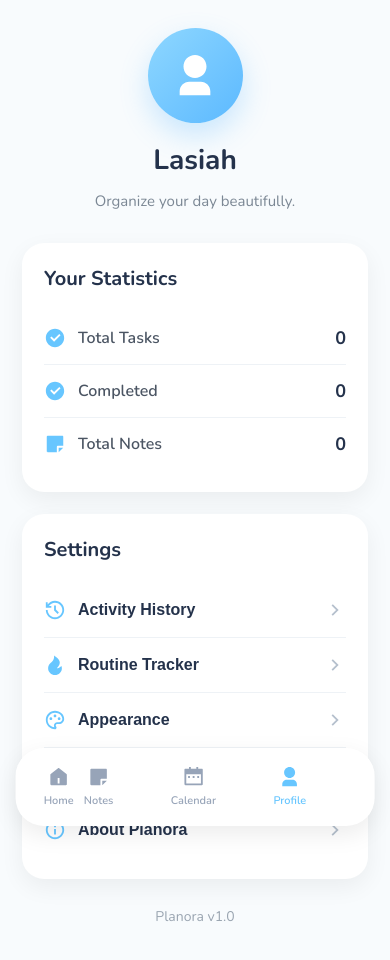
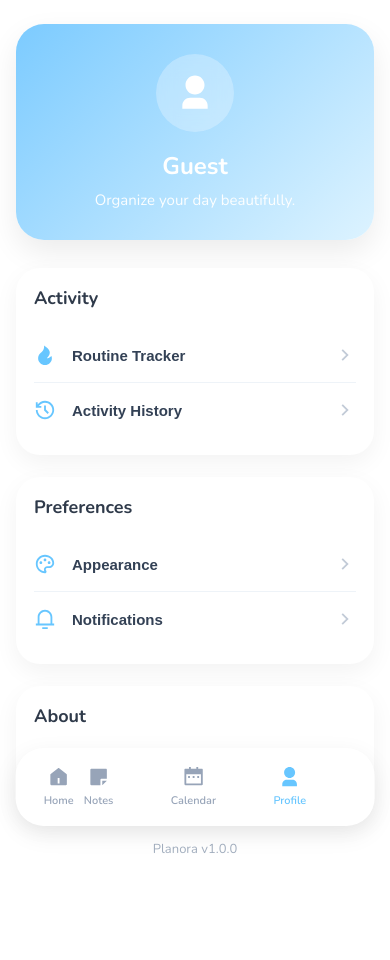
Before and after one commit to lasiah07/daily-planner, a React (Vite) app: page /profile in a window 390 px wide. Shown: the top 960 px of the page. Built offline with nearby package versions, Linux system fonts and the light colour scheme.

Commit message:
Refactor profile page and prepare authentication structure

```diff
--- a/src/pages/Profile/Profile.css
+++ b/src/pages/Profile/Profile.css
@@ -1,245 +1,186 @@
 .profile-page {
-
   max-width: 430px;
-
   margin: auto;
-
-    min-height: 100vh;
-
-    padding: 28px 22px 120px;
-
-    background: #F8FBFD;
-
+  padding: 28px 20px 120px;
 }
 
 .profile-header {
+  background: linear-gradient(
+    135deg,
+    #7CCBFF,
+    #DDF3FF
+  );
+
+  border-radius: 28px;
+
+  padding: 34px 24px;
 
   display: flex;
-
   flex-direction: column;
-
   align-items: center;
 
-    text-align: center;
+  box-shadow: 0 12px 30px rgba(0, 0, 0, .08);
 
-    margin-bottom: 30px;
-
+  margin-bottom: 28px;
 }
 
 .avatar {
-
-    width: 95px;
-
-    height: 95px;
+  width: 88px;
+  height: 88px;
 
   border-radius: 50%;
 
-    background: linear-gradient(
-        135deg,
-        #8ED7FF,
-        #5CB9FF
-    );
+  background: rgba(255,255,255,.28);
 
   display: flex;
-
   justify-content: center;
-
   align-items: center;
-
-    color: white;
-
-    font-size: 46px;
-
-    box-shadow:
-        0 12px 28px rgba(92,185,255,.30);
 
   margin-bottom: 18px;
 
+  backdrop-filter: blur(10px);
+}
+
+.avatar svg {
+  font-size: 42px;
+  color: white;
 }
 
 .profile-header h2 {
-
-    margin: 0;
-
+  color: white;
   font-size: 28px;
-
-    color: #24324B;
-
+  font-weight: 700;
 }
 
 .profile-header p {
+  margin-top: 8px;
 
-    margin-top: 10px;
-
-    color: #7B8794;
+  color: rgba(255,255,255,.95);
 
   font-size: 15px;
 
-    line-height: 1.6;
-
+  text-align: center;
 }
 
-.stats-card,
 .settings-card {
-
   background: white;
 
-    border-radius: 22px;
+  border-radius: 24px;
 
   padding: 22px;
 
   margin-bottom: 22px;
 
-    box-shadow:
-        0 8px 24px rgba(0,0,0,.06);
-
+  box-shadow: 0 8px 24px rgba(0,0,0,.05);
 }
 
-.stats-card h3,
 .settings-card h3 {
-
-    margin: 0 0 20px;
-
-    color: #24324B;
-
-    font-size: 20px;
-
-}
-
-.stat-item {
-
-    display: flex;
-
-    justify-content: space-between;
-
-    align-items: center;
-
-    padding: 14px 0;
-
-    border-bottom: 1px solid #EEF2F6;
-
-}
-
-.stat-item:last-child {
-
-    border-bottom: none;
-
-}
-
-.stat-left {
-
-    display: flex;
-
-    align-items: center;
-
-    gap: 12px;
-
-}
-
-.stat-left svg {
-
-    color: #67C6FF;
-
-    font-size: 22px;
-
-}
-
-.stat-left span {
-
-    color: #4B5563;
-
-    font-weight: 600;
-
-}
-
-.stat-item strong {
-
-    color: #24324B;
+  margin-bottom: 18px;
 
   font-size: 18px;
 
+  color: #2F3A4A;
 }
 
 .setting-item {
-
   width: 100%;
 
-    border: none;
-
-    background: transparent;
-
   display: flex;
-
   justify-content: space-between;
-
   align-items: center;
 
   padding: 16px 0;
 
+  border: none;
+  background: transparent;
+
   cursor: pointer;
 
-    border-bottom: 1px solid #EEF2F6;
+  transition: .2s;
+}
 
-    transition: .25s;
+.setting-item:not(:last-child) {
+  border-bottom: 1px solid #EEF3F8;
+}
+
+.setting-item:hover {
+  transform: translateX(4px);
+}
+
+.setting-left {
+  display: flex;
+  align-items: center;
+
+  gap: 16px;
+}
+
+.setting-left svg {
+  font-size: 22px;
+
+  color: #67C6FF;
+}
+
+.setting-left span {
+  font-size: 15px;
+
+  color: #334155;
+
+  font-weight: 600;
+}
+
+.setting-item > svg {
+  font-size: 22px;
+
+  color: #C2CBD7;
+}
+
+.version {
+  margin-top: 12px;
+
+  text-align: center;
+
+  font-size: 13px;
+
+  color: #A3AFBF;
+}
+
+@media (max-width:480px){
+
+.profile-page{
+
+    padding:24px 16px 120px;
 
 }
 
-.setting-item:last-child {
+.profile-header{
 
-    border-bottom: none;
+    padding:30px 20px;
 
 }
 
-.setting-item:hover {
+.avatar{
 
-    transform: translateX(4px);
+    width:78px;
+    height:78px;
 
 }
 
-.setting-left {
+.avatar svg{
 
-    display: flex;
-
-    align-items: center;
-
-    gap: 12px;
+    font-size:38px;
 
 }
 
-.setting-left svg {
+.profile-header h2{
 
-    color: #67C6FF;
-
-    font-size: 22px;
+    font-size:24px;
 
 }
 
-.setting-left span {
+.settings-card{
 
-    font-size: 16px;
-
-    color: #24324B;
-
-    font-weight: 600;
+    padding:18px;
 
 }
 
-.setting-item > svg {
-
-    color: #B5C0CD;
-
-    font-size: 22px;
-
 }
-
-.version {
-
-    margin-top: 28px;
-
-    text-align: center;
-
-    color: #9AA5B1;
-
-    font-size: 14px;
-
-}
--- a/src/pages/Profile/Profile.jsx
+++ b/src/pages/Profile/Profile.jsx
@@ -1,12 +1,9 @@
-import { useState } from "react";
 import "./Profile.css";
 
 import { useNavigate } from "react-router-dom";
 
 import {
   RiUser3Fill,
-  RiCheckboxCircleFill,
-  RiStickyNoteFill,
   RiPaletteLine,
   RiNotification3Line,
   RiInformationLine,
@@ -18,25 +15,12 @@ import {
 function Profile() {
   const navigate = useNavigate();
 
-  const [tasks] = useState(() => {
-    const saved = localStorage.getItem(
-      "planora_tasks"
-    );
-
-    return saved ? JSON.parse(saved) : [];
-  });
-
-  const [notes] = useState(() => {
-    const saved = localStorage.getItem(
-      "planora_notes"
-    );
-
-    return saved ? JSON.parse(saved) : [];
-  });
-
-  const completedTasks = tasks.filter(
-    (task) => task.completed
-  ).length;
+  // Nanti diganti dari Authentication
+  const user = {
+    name: "Guest",
+    bio: "Organize your day beautifully.",
+    avatar: null,
+  };
 
   return (
     <div className="profile-page">
@@ -44,68 +28,39 @@ function Profile() {
       <div className="profile-header">
 
         <div className="avatar">
+
           <RiUser3Fill />
+
         </div>
 
-        <h2>Lasiah</h2>
+        <h2>{user.name}</h2>
 
-        <p>
-          Organize your day beautifully.
-        </p>
+        <p>{user.bio}</p>
 
       </div>
 
-      <div className="stats-card">
+      {/* ACTIVITY */}
 
-        <h3>Your Statistics</h3>
+      <div className="settings-card">
 
-        <div className="stat-item">
+        <h3>Activity</h3>
 
-          <div className="stat-left">
+        <button
+          className="setting-item"
+          onClick={() => navigate("/routine")}
+        >
 
-            <RiCheckboxCircleFill />
+          <div className="setting-left">
 
-            <span>Total Tasks</span>
+            <RiFireFill />
+
+            <span>Routine Tracker</span>
 
           </div>
 
-          <strong>{tasks.length}</strong>
+          <RiArrowRightSLine />
 
-        </div>
-
-        <div className="stat-item">
-
-          <div className="stat-left">
-
-            <RiCheckboxCircleFill />
-
-            <span>Completed</span>
-
-          </div>
-
-          <strong>{completedTasks}</strong>
-
-        </div>
-
-        <div className="stat-item">
-
-          <div className="stat-left">
-
-            <RiStickyNoteFill />
-
-            <span>Total Notes</span>
-
-          </div>
-
-          <strong>{notes.length}</strong>
-
-        </div>
-
-      </div>
-
-      <div className="settings-card">
-
-        <h3>Settings</h3>
+        </button>
 
         <button
           className="setting-item"
@@ -124,22 +79,13 @@ function Profile() {
 
         </button>
 
-        <button
-          className="setting-item"
-          onClick={() => navigate("/routine")}
-        >
+      </div>
 
-          <div className="setting-left">
+      {/* PREFERENCES */}
 
-            <RiFireFill />
+      <div className="settings-card">
 
-            <span>Routine Tracker</span>
-
-          </div>
-
-          <RiArrowRightSLine />
-
-        </button>
+        <h3>Preferences</h3>
 
         <button className="setting-item">
 
@@ -169,6 +115,14 @@ function Profile() {
 
         </button>
 
+      </div>
+
+      {/* ABOUT */}
+
+      <div className="settings-card">
+
+        <h3>About</h3>
+
         <button className="setting-item">
 
           <div className="setting-left">
@@ -186,7 +140,9 @@ function Profile() {
       </div>
 
       <p className="version">
-        Planora v1.0
+
+        Planora v1.0.0
+
       </p>
 
     </div>
```
Also changed, not shown: src/components/ProfileMenu/ProfileMenu.css (added, +88 -0 lines), src/components/ProfileMenu/ProfileMenu.jsx (added, +39 -0 lines). Lines whose indentation alone changed are shown as unchanged.
